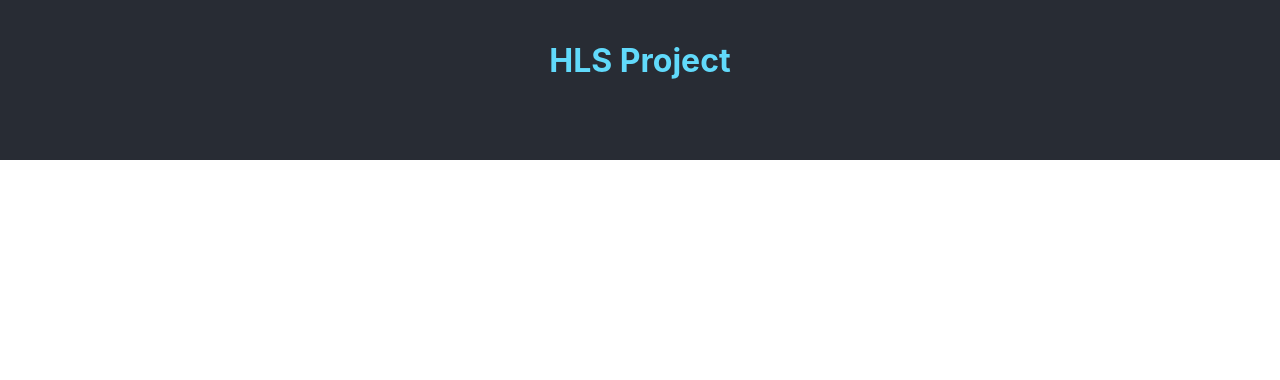
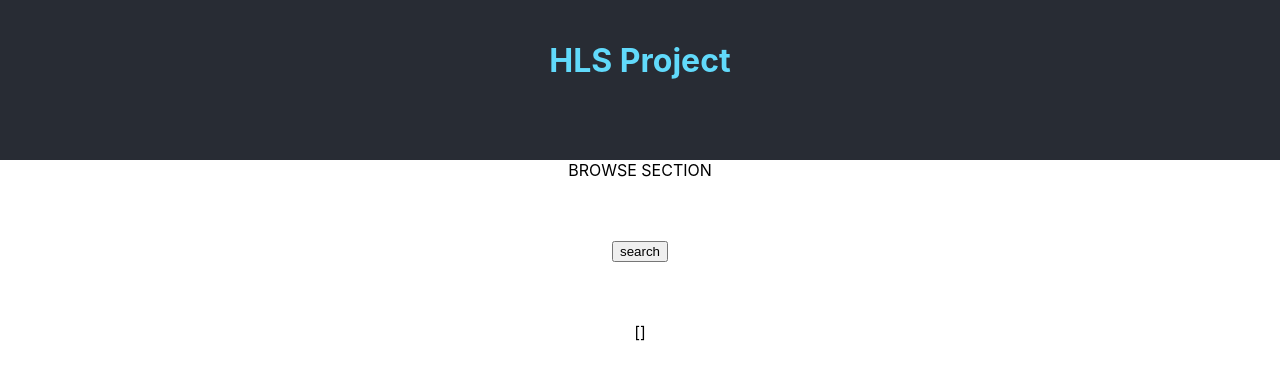
Before and after one commit to KyleEriss/dev-app, a React (Create React App) app: page / in a window 1280 px wide. Shown: the top 380 px of the page. Built offline with nearby package versions, Linux system fonts and the light colour scheme.

Commit message:
JSON data displays

```diff
--- a/src/App.js
+++ b/src/App.js
@@ -1,12 +1,14 @@
 import './App.css';
 import { React, Component } from 'react';
 import Header from './components/Header/Header';
+import Browse from './components/Browse/Browse';
 
 export default class App extends Component {
   render() {
     return (
       <div className='App'>
         <Header />
+        <Browse />
       </div>
     )
   }
--- /dev/null
+++ b/src/components/Browse/Browse.js
@@ -0,0 +1,38 @@
+import { Component } from 'react';
+import './Browse.css';
+
+export default class Browse extends Component {
+    state = {
+        results: []
+    };
+
+    handleSubmit = event => {
+        let api = 'https://randomuser.me/api/';
+
+        fetch(api)
+            .then(res => res.json())
+            .then((data) => {
+                this.setState({
+                    results: data
+                })
+            })
+    }
+
+    render() {
+        return (
+            <div>
+                BROWSE SECTION
+                <br />
+                <br />
+                <br />
+                <br />
+                <button onClick={this.handleSubmit}>search</button>
+                <br />
+                <br />
+                <br />
+                <br />
+                {JSON.stringify(this.state.results)}
+            </div>
+        )
+    }
+}
```
Also changed, not shown: src/components/Browse/Browse.css (added).
